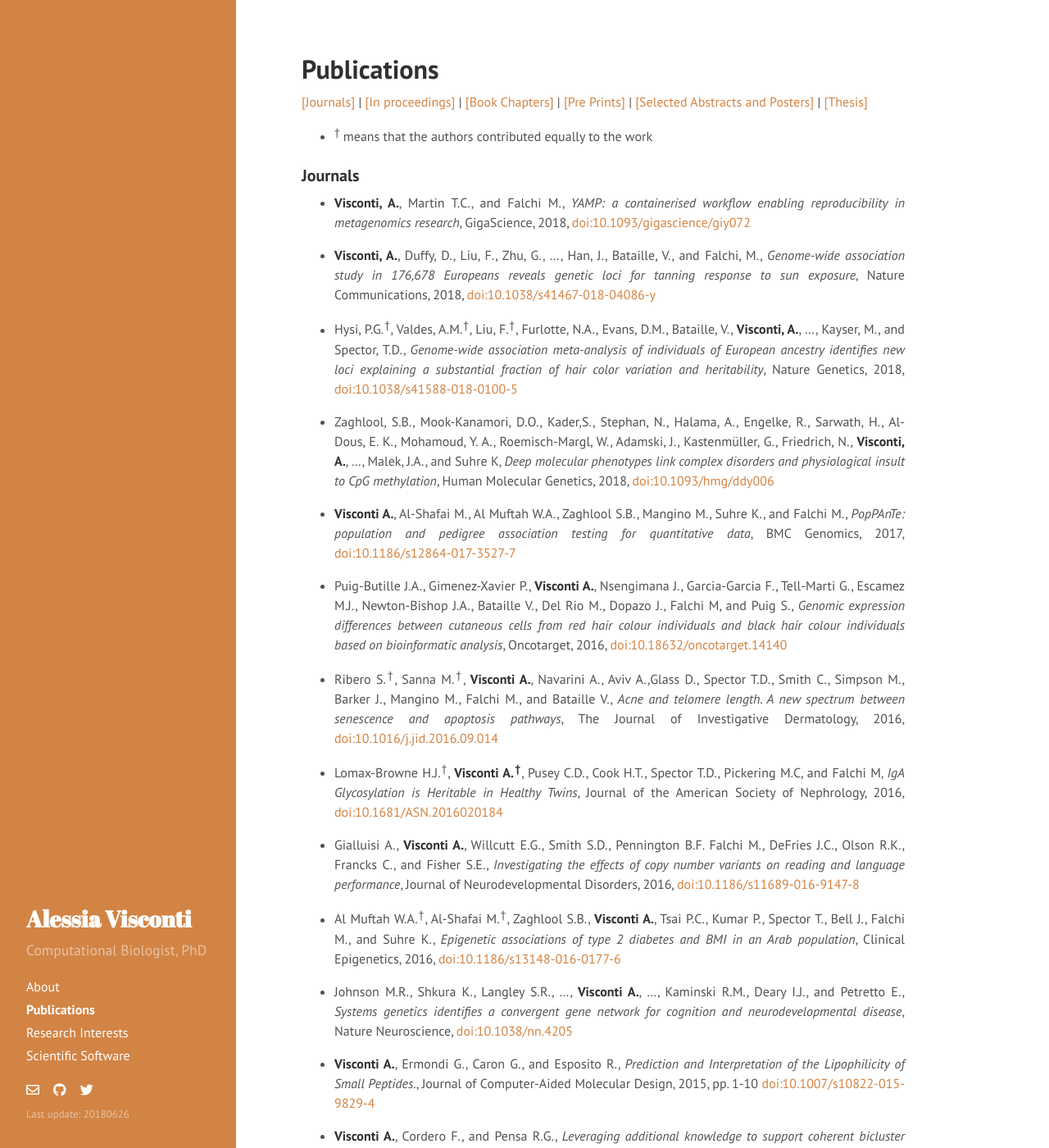
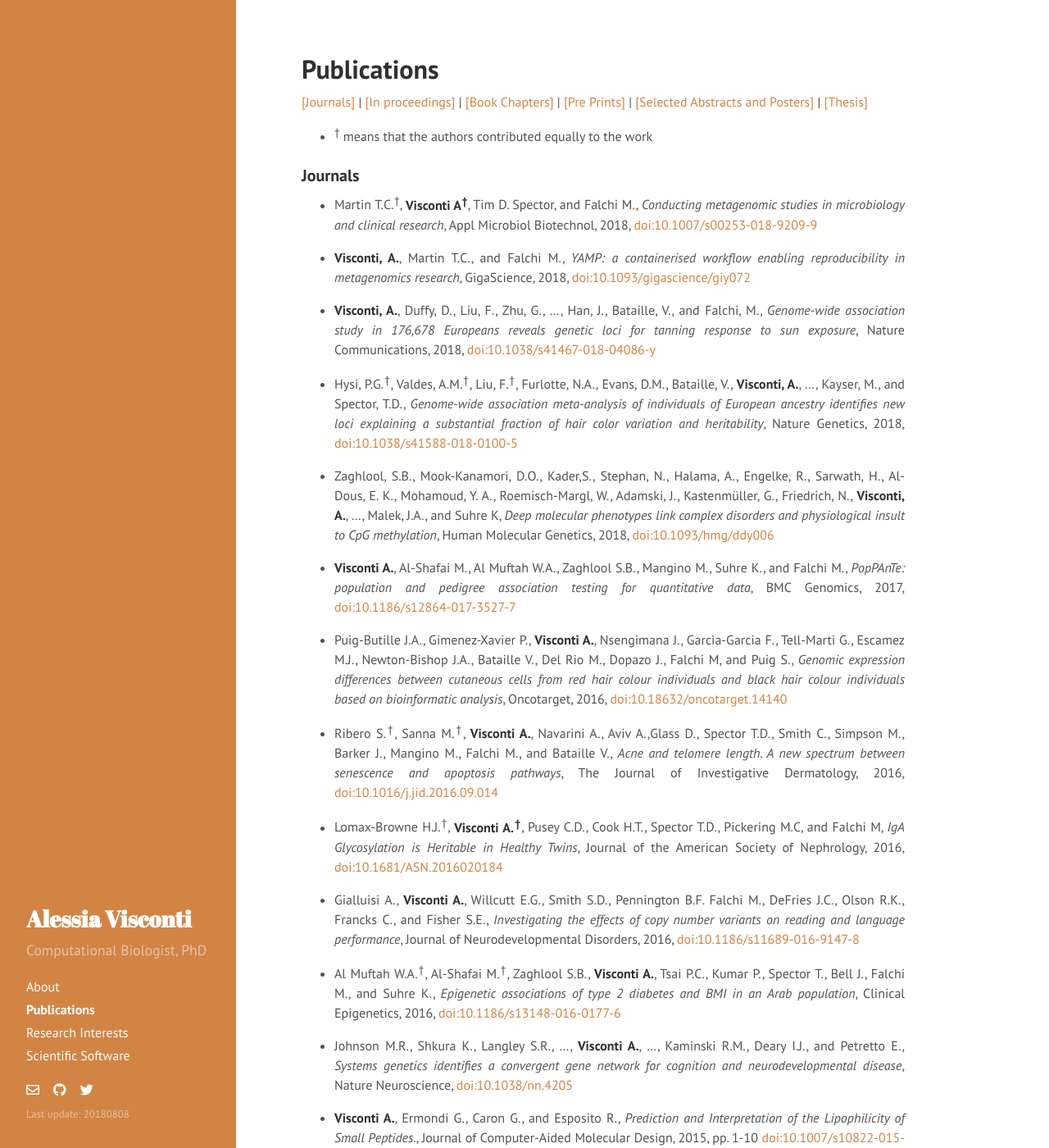
Before and after one commit to alesssia/alesssia.github.io, a Jekyll site: the page built from publications.md, in a window 1280 px wide and 1400 px high. Shown: the whole window at 82% size. Built offline with Jekyll 4.4.1, drawn with Linux system fonts in a browser that asks for light colours; nearby versions of some CDN libraries; a style sheet for code colours, icons or effects is not loaded.

Commit message:
Added a publications; created assets

```diff
--- a/_config.yml
+++ b/_config.yml
@@ -11,7 +11,7 @@ tagline:          ''
 description:      'Computational Biologist, PhD'
 url:              http://alesssia.github.io/
 baseurl:          /
-lastmod:    '20180626'
+lastmod:    '20180808'
 
 author:
   name:      'Alessia Visconti'
--- a/_includes/head.html
+++ b/_includes/head.html
@@ -23,7 +23,7 @@
 
   <!-- Icons -->
   <link rel="apple-touch-icon-precomposed" sizes="144x144" href="{{ "/" | relative_url }}public/apple-touch-icon-144-precomposed.png">
-                                 <link rel="shortcut icon" href="{{ "/" | relative_url }}public/favicon.ico">
+  <link rel="shortcut icon" href="{{ "/" | relative_url }}public/favicon.ico">
   <link rel="stylesheet" href="https://cdn.rawgit.com/jpswalsh/academicons/master/css/academicons.min.css">
   <link rel="stylesheet" href="https://use.fontawesome.com/releases/v5.0.12/css/brands.css" integrity="sha384-Pln/erVatVEIIVh7sfyudOXs5oajCSHg7l5e2Me02e3TklmDuKEhQ8resTIwyI+w" crossorigin="anonymous">
   <link rel="stylesheet" href="https://use.fontawesome.com/releases/v5.0.12/css/fontawesome.css" integrity="sha384-rnr8fdrJ6oj4zli02To2U/e6t1qG8dvJ8yNZZPsKHcU7wFK3MGilejY5R/cUc5kf" crossorigin="anonymous">
--- a/public/css/poole.css
+++ b/public/css/poole.css
@@ -232,6 +232,7 @@ img {
   max-width: 100%;
   margin: 0 0 1rem;
   border-radius: 5px;
+  float: right;
 }
 
 /* Tables */
--- a/publications.md
+++ b/publications.md
@@ -15,6 +15,8 @@ title: Publications
 - <sup>†</sup> means that the authors contributed equally to the work
 
 ###  Journals
+
+- Martin T.C.<sup>†</sup>, **Visconti A<sup>†</sup>**, Tim D. Spector, and Falchi M., *Conducting metagenomic studies in microbiology and clinical research*, Appl Microbiol Biotechnol, 2018, [doi:10.1007/s00253-018-9209-9](https://link.springer.com/article/10.1007%2Fs00253-018-9209-9)
 
 - **Visconti, A.**, Martin T.C., and Falchi M., *YAMP: a containerised workflow enabling reproducibility in metagenomics research*, GigaScience, 2018, [doi:10.1093/gigascience/giy072](https://doi.org/10.1093/gigascience/giy072)
 
```
Also changed, not shown: index.md (+2 -2 lines), research.md (+2 -1 lines), assets/official_pic_xxsmall_web_face.png (added), 1 other file.
